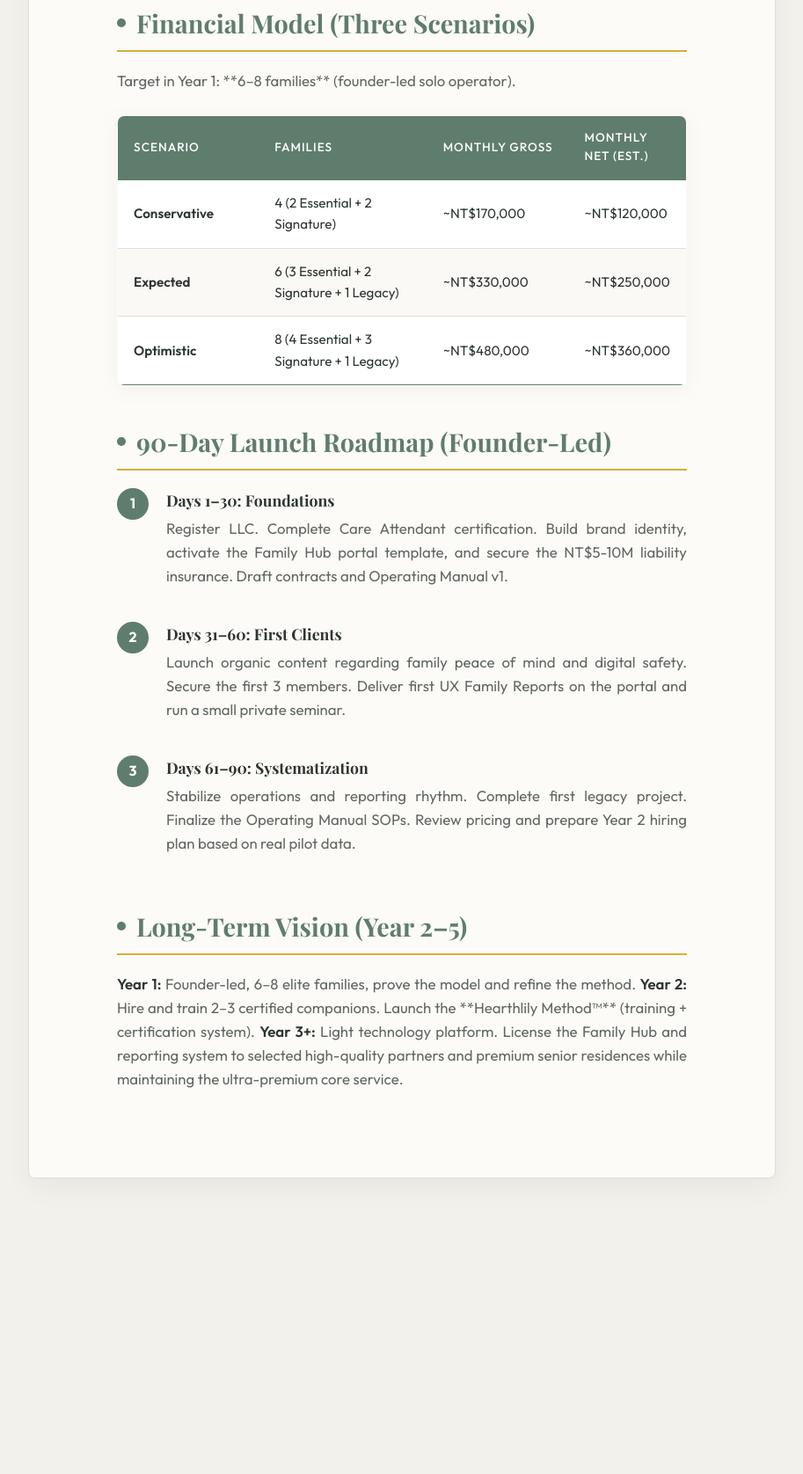
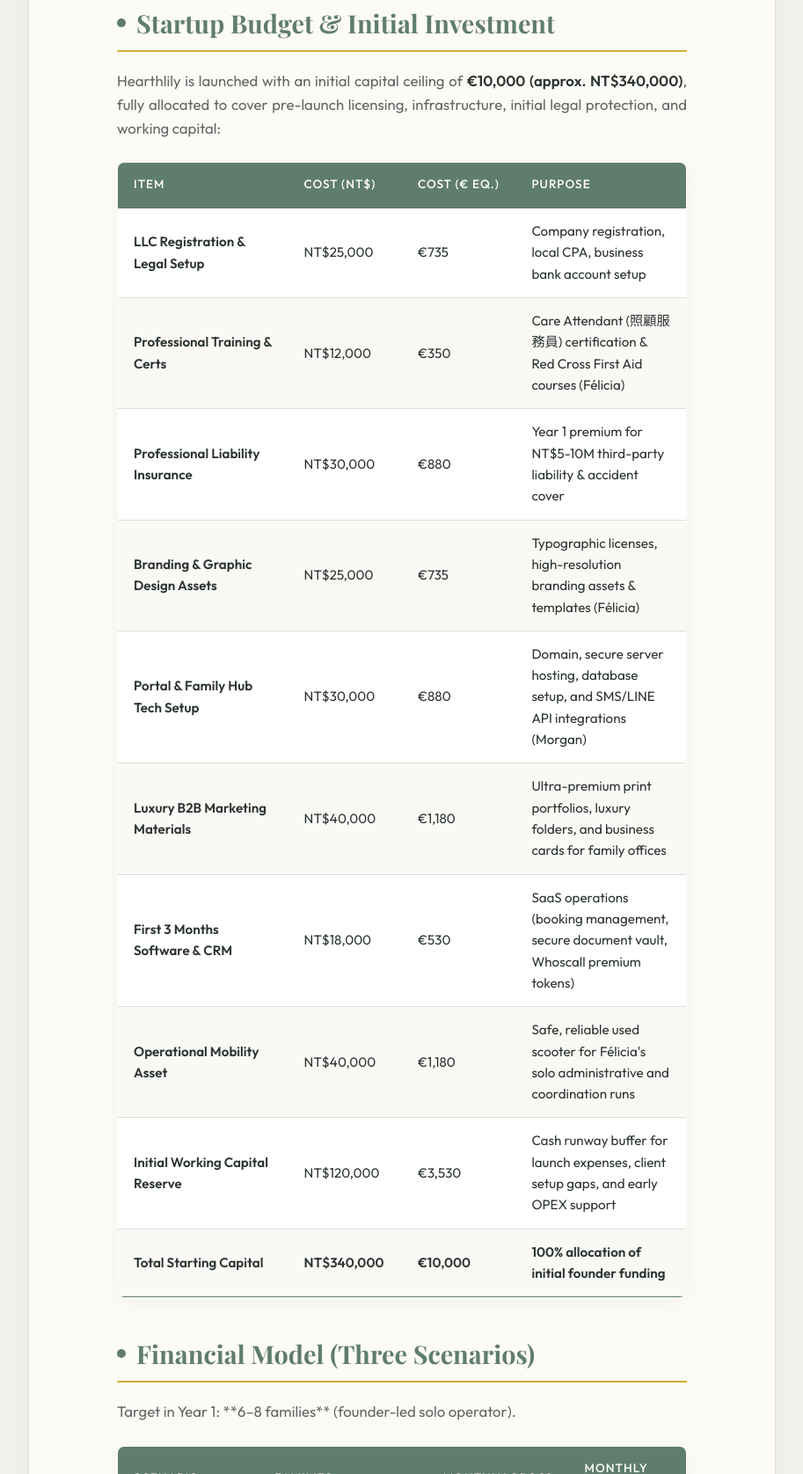
Before and after one commit to le-marginal/Hearthlily, a plain HTML site: page Hearthlily_Business_Plan_V4_Final_print.html in a window 1280 px wide. Shown: the part 5933-7609 px from the top of the page at 88% size, without its empty margins (183-1096 px from the left). Before the commit the page ends 7313 px from the top, so only its background shows below. Drawn offline with nearby package versions, Linux system fonts and the light colour scheme; a web font is replaced by a local one.

Commit message:
Add Startup Budget & Initial Investment allocation table to V4 Final Business Plan and PDFs

```diff
--- a/Hearthlily_Business_Plan_V4_Final_print.html
+++ b/Hearthlily_Business_Plan_V4_Final_print.html
@@ -553,6 +553,84 @@
       <li><strong>Tier 3:</strong> Boutique clinics and private wealth advisory teams (Taishin, Fubon, E.Sun).</li>
     </ul>
 
+    <!-- Startup Budget & Initial Investment -->
+    <h2>Startup Budget & Initial Investment</h2>
+    <p>
+      Hearthlily is launched with an initial capital ceiling of <strong>€10,000 (approx. NT$340,000)</strong>, fully allocated to cover pre-launch licensing, infrastructure, initial legal protection, and working capital:
+    </p>
+    <table>
+      <thead>
+        <tr>
+          <th style="width: 30%;">Item</th>
+          <th style="width: 20%;">Cost (NT$)</th>
+          <th style="width: 20%;">Cost (€ eq.)</th>
+          <th style="width: 30%;">Purpose</th>
+        </tr>
+      </thead>
+      <tbody>
+        <tr>
+          <td><strong>LLC Registration & Legal Setup</strong></td>
+          <td>NT$25,000</td>
+          <td>€735</td>
+          <td>Company registration, local CPA, business bank account setup</td>
+        </tr>
+        <tr>
+          <td><strong>Professional Training & Certs</strong></td>
+          <td>NT$12,000</td>
+          <td>€350</td>
+          <td>Care Attendant (照顧服務員) certification & Red Cross First Aid courses (Félicia)</td>
+        </tr>
+        <tr>
+          <td><strong>Professional Liability Insurance</strong></td>
+          <td>NT$30,000</td>
+          <td>€880</td>
+          <td>Year 1 premium for NT$5-10M third-party liability & accident cover</td>
+        </tr>
+        <tr>
+          <td><strong>Branding & Graphic Design Assets</strong></td>
+          <td>NT$25,000</td>
+          <td>€735</td>
+          <td>Typographic licenses, high-resolution branding assets & templates (Félicia)</td>
+        </tr>
+        <tr>
+          <td><strong>Portal & Family Hub Tech Setup</strong></td>
+          <td>NT$30,000</td>
+          <td>€880</td>
+          <td>Domain, secure server hosting, database setup, and SMS/LINE API integrations (Morgan)</td>
+        </tr>
+        <tr>
+          <td><strong>Luxury B2B Marketing Materials</strong></td>
+          <td>NT$40,000</td>
+          <td>€1,180</td>
+          <td>Ultra-premium print portfolios, luxury folders, and business cards for family offices</td>
+        </tr>
+        <tr>
+          <td><strong>First 3 Months Software & CRM</strong></td>
+          <td>NT$18,000</td>
+          <td>€530</td>
+          <td>SaaS operations (booking management, secure document vault, Whoscall premium tokens)</td>
+        </tr>
+        <tr>
+          <td><strong>Operational Mobility Asset</strong></td>
+          <td>NT$40,000</td>
+          <td>€1,180</td>
+          <td>Safe, reliable used scooter for Félicia's solo administrative and coordination runs</td>
+        </tr>
+        <tr>
+          <td><strong>Initial Working Capital Reserve</strong></td>
+          <td>NT$120,000</td>
+          <td>€3,530</td>
+          <td>Cash runway buffer for launch expenses, client setup gaps, and early OPEX support</td>
+        </tr>
+        <tr>
+          <td><strong>Total Starting Capital</strong></td>
+          <td><strong>NT$340,000</strong></td>
+          <td><strong>€10,000</strong></td>
+          <td><strong>100% allocation of initial founder funding</strong></td>
+        </tr>
+      </tbody>
+    </table>
+
     <!-- Page Break -->
     <div class="page-break"></div>
 
```
Also changed, not shown: 2 other files.
